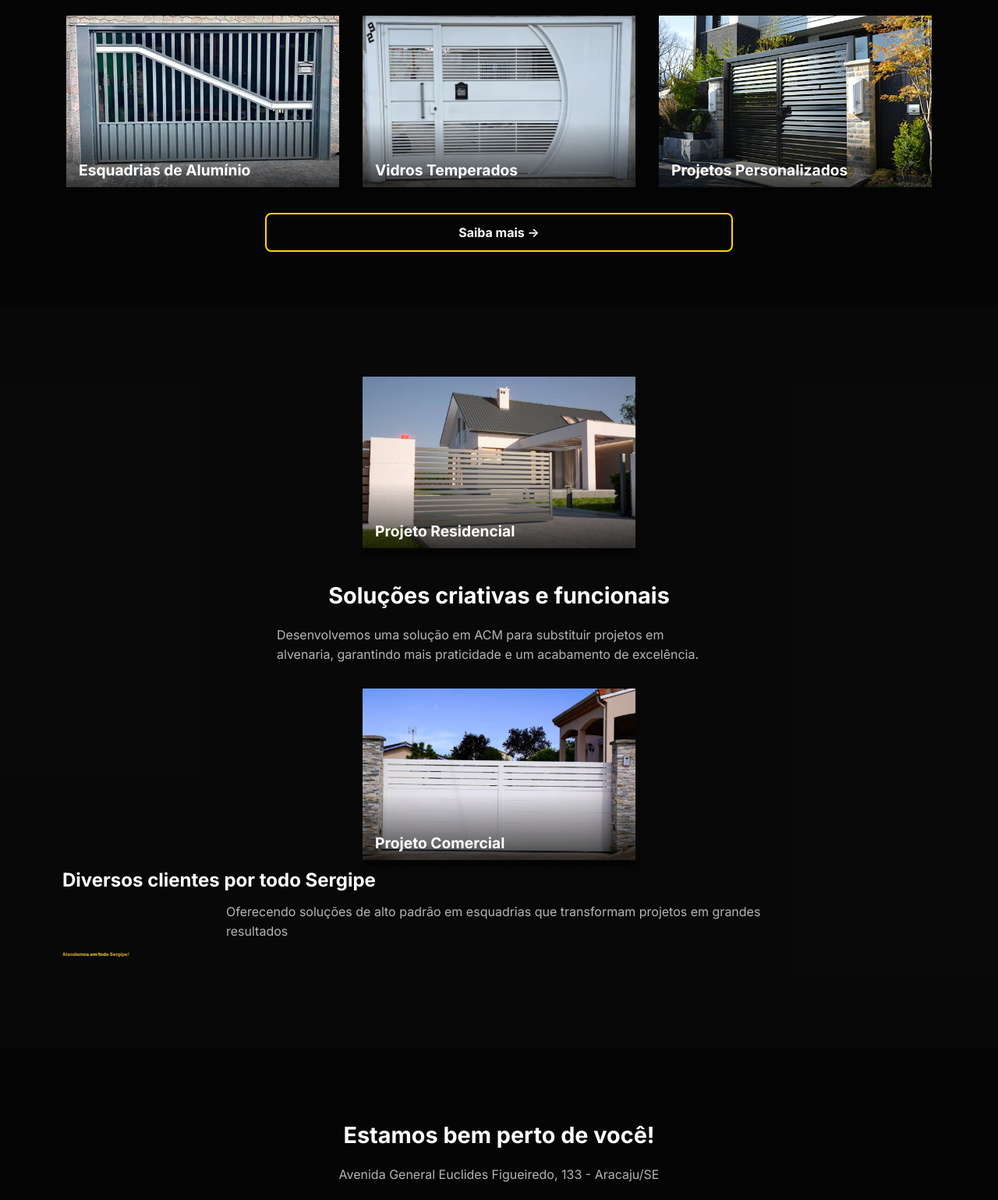
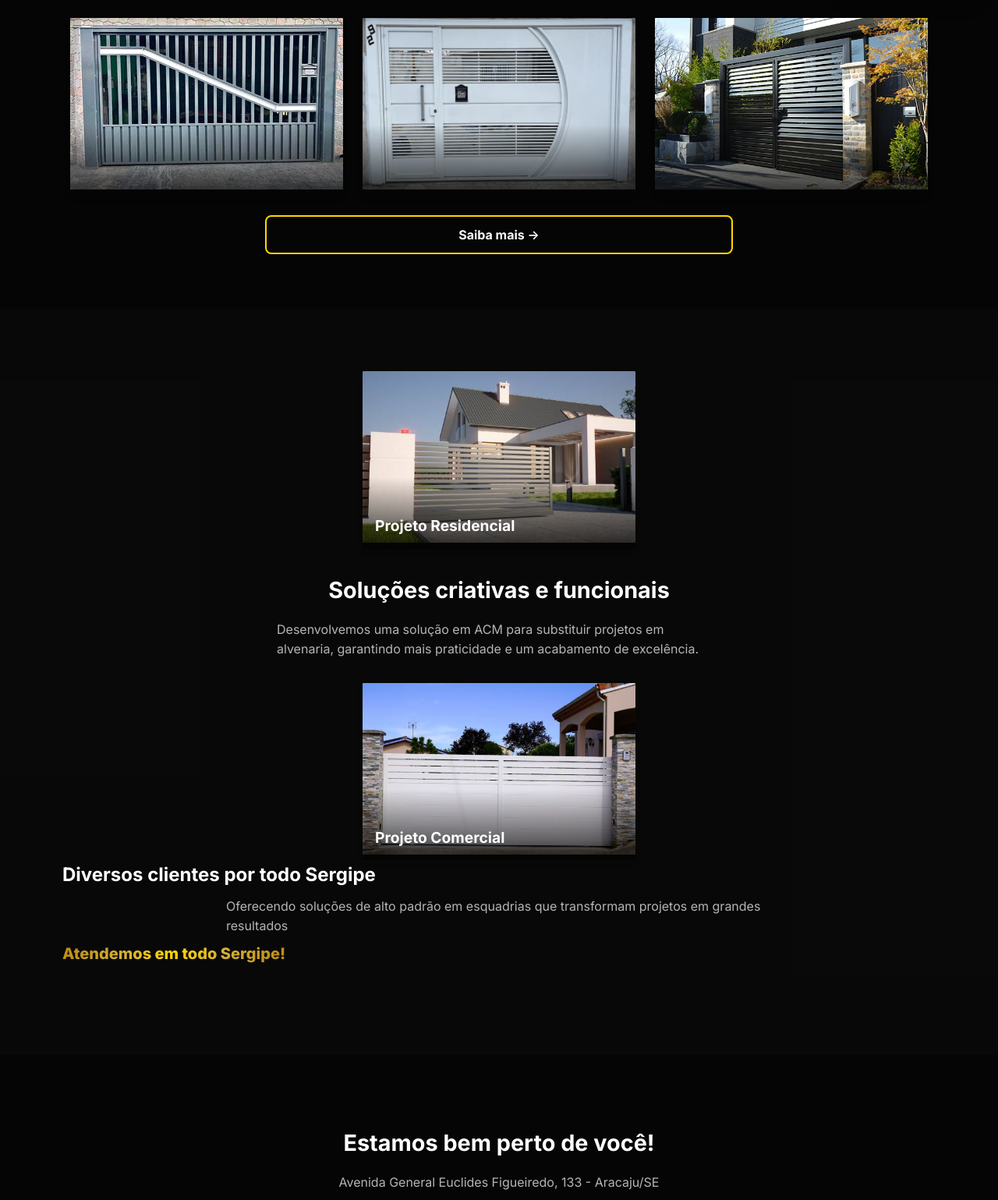
Before and after one commit to wandermnzz/Wanderportifolio, a plain HTML site: page index.html in a window 1280 px wide. Shown: the part 784-2323 px from the top of the page at 78% size. Drawn offline with Linux system fonts and the light colour scheme.

Commit message:
Update index.html

```diff
--- a/index.html
+++ b/index.html
@@ -247,7 +247,7 @@ section {
   -webkit-background-clip:text;
   -webkit-text-fill-color:transparent;
   display: inline-block;
-  font-size: 6px;
+  font-size: 20px;
 }
 
 .muted {
@@ -262,11 +262,12 @@ section {
   .mutedinicial {
   color:var(--muted);
   font-size:1rem;
-  margin-top:8px;
+  margin-top:11px;
   max-width: 700px;
   margin-left: auto;
   margin-right: auto;
   text-align: center;
+    gap: 10px
   }
 
 /* ===========================
@@ -276,8 +277,8 @@ section {
   display:flex;
   flex-wrap:wrap;
   justify-content:center;
-  gap:30px;
-  margin-top:30px;
+  gap:25px;
+  margin-top:20px;
 }
 
 .card {
@@ -339,6 +340,7 @@ section {
   transform:translateX(-50px);
   transition:all 1s ease-out;
   box-shadow: 0 8px 16px rgba(0,0,0,0.2);
+  margin-top: 5px;
 }
 
 .mapa-img.show {
@@ -465,7 +467,7 @@ footer {
   display:flex;
   align-items:center;
   justify-content:space-between;
-  gap:20px;
+  gap:15px;
 }
 
 .footer-info {
@@ -641,15 +643,12 @@ footer {
     <div class="cards">
       <article class="card fade-in">
         <img src="servico1.jpg" alt="Serviço 1">
-        <h4>Esquadrias de Alumínio</h4>
       </article>
       <article class="card fade-in">
         <img src="servico2.jpg" alt="Serviço 2">
-        <h4>Vidros Temperados</h4>
       </article>
       <article class="card fade-in">
         <img src="servico3.jpg" alt="Serviço 3">
-        <h4>Projetos Personalizados</h4>
       </article>
     </div>
 
```
